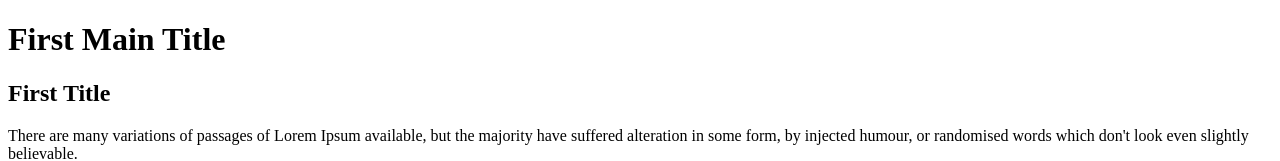
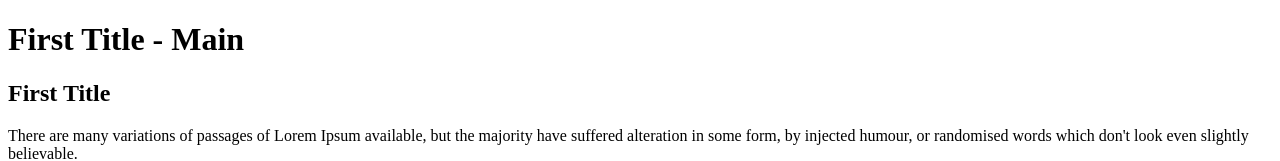
Before and after one commit to SSgtd77/github_action, a plain HTML site: page index.html in a window 1280 px wide. Shown: the top 161 px of the page. Drawn offline with Linux system fonts and the light colour scheme.

Commit message:
#1 Fix h1 bug

```diff
--- a/index.html
+++ b/index.html
@@ -6,7 +6,7 @@
     <title>GitHub Actions</title>
  </head>
 <body>
-    <h1>First Main Title</h1>
+    <h1>First Title - Main</h1>
     <h2>First Title</h2>
     <p>There are many variations of passages of Lorem Ipsum available, but the majority have suffered alteration in some form, by injected humour, or randomised words which don't look even slightly believable.</p>
  /body>
```
